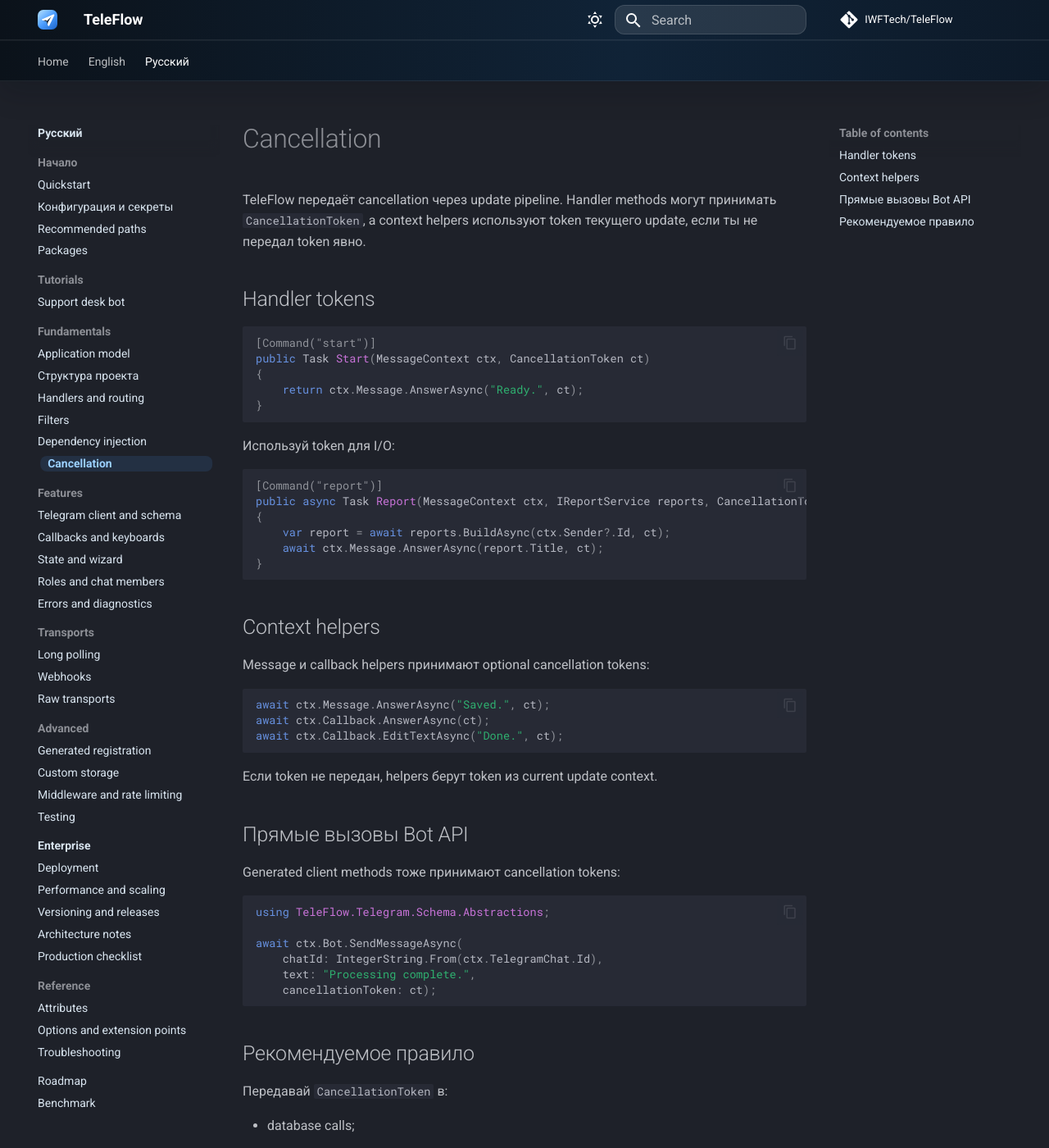
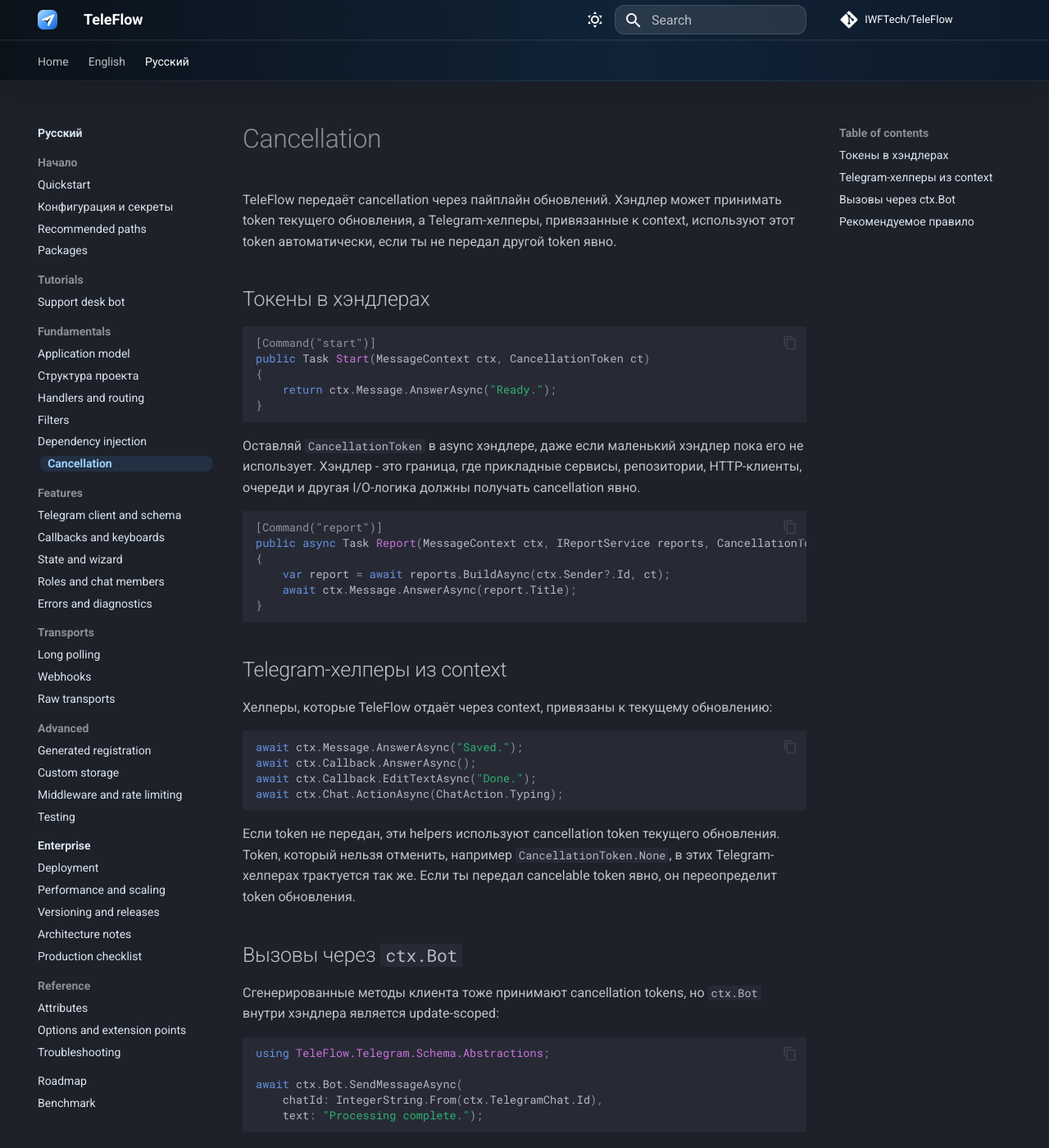
Before and after one commit to IWFTech/TeleFlow, an MkDocs documentation site: the page built from docs/ru/fundamentals/cancellation.md, in a window 1280 px wide and 1400 px high. Shown: the whole window at 82% size. Built offline with MkDocs 1.6.1 and Material for MkDocs 9.7.7, drawn with Linux system fonts in a browser that asks for light colours; comment, search, counter and statistics services are not loaded; some of the changed text lies outside the part shown.

Commit message:
docs: clarify cancellation ergonomics (#131)
## Summary
- document the cancellation model for handler code, context-bound
Telegram helpers, and root `ITelegramClient` usage
- clarify the EN/RU production checklist so application I/O stays
explicit while context helpers can use update cancellation automatically
- add regression coverage for update-scoped cancellation fallback in
message, callback, chat action, and generated client flows

## Validation
- `dotnet test
tests/TeleFlow.ArchitectureTests/TeleFlow.ArchitectureTests.csproj
--no-restore --filter
"FullyQualifiedName~TelegramRuntimeIntegrationTests"`
- `git diff --check`

Closes #34

````diff
--- a/docs/ru/fundamentals/cancellation.md
+++ b/docs/ru/fundamentals/cancellation.md
@@ -1,61 +1,76 @@
 # Cancellation
 
-TeleFlow передаёт cancellation через update pipeline. Handler methods могут принимать `CancellationToken`, а context helpers используют token текущего update, если ты не передал token явно.
+TeleFlow передаёт cancellation через пайплайн обновлений. Хэндлер может принимать token текущего обновления, а Telegram-хелперы, привязанные к context, используют этот token автоматически, если ты не передал другой token явно.
 
-## Handler tokens
+## Токены в хэндлерах
 
 ```csharp
 [Command("start")]
 public Task Start(MessageContext ctx, CancellationToken ct)
 {
-    return ctx.Message.AnswerAsync("Ready.", ct);
+    return ctx.Message.AnswerAsync("Ready.");
 }
 ```
 
-Используй token для I/O:
+Оставляй `CancellationToken` в async хэндлере, даже если маленький хэндлер пока его не использует. Хэндлер - это граница, где прикладные сервисы, репозитории, HTTP-клиенты, очереди и другая I/O-логика должны получать cancellation явно.
 
 ```csharp
 [Command("report")]
 public async Task Report(MessageContext ctx, IReportService reports, CancellationToken ct)
 {
     var report = await reports.BuildAsync(ctx.Sender?.Id, ct);
-    await ctx.Message.AnswerAsync(report.Title, ct);
+    await ctx.Message.AnswerAsync(report.Title);
 }
 ```
 
-## Context helpers
+## Telegram-хелперы из context
 
-Message и callback helpers принимают optional cancellation tokens:
+Хелперы, которые TeleFlow отдаёт через context, привязаны к текущему обновлению:
 
 ```csharp
-await ctx.Message.AnswerAsync("Saved.", ct);
-await ctx.Callback.AnswerAsync(ct);
-await ctx.Callback.EditTextAsync("Done.", ct);
+await ctx.Message.AnswerAsync("Saved.");
+await ctx.Callback.AnswerAsync();
+await ctx.Callback.EditTextAsync("Done.");
+await ctx.Chat.ActionAsync(ChatAction.Typing);
 ```
 
-Если token не передан, helpers берут token из current update context.
+Если token не передан, эти helpers используют cancellation token текущего обновления. Token, который нельзя отменить, например `CancellationToken.None`, в этих Telegram-хелперах трактуется так же. Если ты передал cancelable token явно, он переопределит token обновления.
 
-## Прямые вызовы Bot API
+## Вызовы через `ctx.Bot`
 
-Generated client methods тоже принимают cancellation tokens:
+Сгенерированные методы клиента тоже принимают cancellation tokens, но `ctx.Bot` внутри хэндлера является update-scoped:
 
 ```csharp
 using TeleFlow.Telegram.Schema.Abstractions;
 
 await ctx.Bot.SendMessageAsync(
     chatId: IntegerString.From(ctx.TelegramChat.Id),
-    text: "Processing complete.",
-    cancellationToken: ct);
+    text: "Processing complete.");
+```
+
+Тот же generated method, вызванный на root `ITelegramClient` из DI, уже не привязан к обновлению. Вне context хэндлера передавай token явно.
+
+```csharp
+public sealed class BroadcastService(ITelegramClient bot)
+{
+    public Task SendAsync(long chatId, string text, CancellationToken ct)
+    {
+        return bot.SendMessageAsync(
+            chatId: IntegerString.From(chatId),
+            text: text,
+            cancellationToken: ct);
+    }
+}
 ```
 
 ## Рекомендуемое правило
 
-Передавай `CancellationToken` в:
+Держи правило таким:
 
-- database calls;
-- HTTP calls;
-- Telegram Bot API calls;
-- storage calls;
-- долгие CPU/background operations, если они поддерживают cancellation.
+- оставляй `CancellationToken ct` в async хэндлерах;
+- передавай `ct` в свою I/O-логику: database calls, HTTP calls, очереди, storage, EF Core и background work;
+- не передавай `ct` в `ctx.Message`, `ctx.Callback`, `ctx.Chat` и `ctx.Bot` внутри хэндлера, если тебе нужен token текущего обновления;
+- передавай явный token только если тебе намеренно нужны другие cancellation semantics;
+- не прячь cancellation в application services через ambient state или static accessors.
 
-Для маленьких pure in-memory operations token можно не передавать, но обычно понятнее держать handler I/O consistently cancellable.
+Так маленький бот остаётся читаемым, а production code не начинает зависеть от скрытой магии.
````
Also changed, not shown: docs/en/enterprise/production-checklist.md (+2 -1 lines), docs/en/fundamentals/cancellation.md (+36 -21 lines), docs/ru/enterprise/production-checklist.md (+2 -1 lines), 1 other file.
